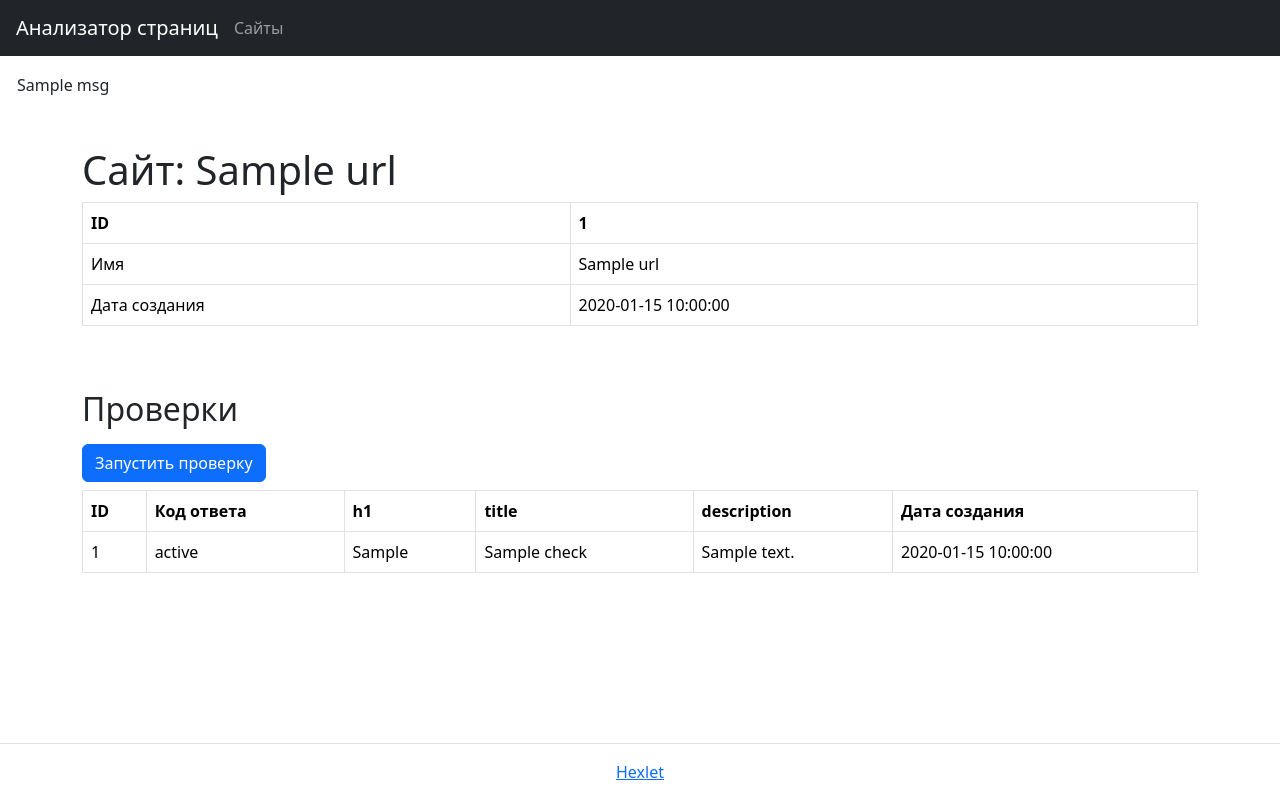
After one commit to MarsBroshok96/python-project-83, a Flask app: template page_analyzer/templates/url.html in a window 1280 px wide. The commit adds this page. Run offline with Flask 2, Linux system fonts and the light colour scheme; the template is opened without the code that fills it: most values are stand-ins (such as "Sample title", 1, 10 or a date in 2020).

Commit message:
Add result of step 3 - refactor htmls, add db_logic, add SQL schema database.sql, fix .env

```diff
--- /dev/null
+++ b/database.sql
@@ -0,0 +1,16 @@
+DROP TABLE IF EXISTS urls;
+CREATE TABLE urls (
+  id bigint PRIMARY KEY GENERATED ALWAYS AS IDENTITY,
+  name VARCHAR(255) UNIQUE NOT NULL,
+  created_at TIMESTAMP NOT NULL
+);
+
+CREATE TABLE url_checks (
+  id bigint PRIMARY KEY GENERATED ALWAYS AS IDENTITY,
+  url_id BIGINT REFERENCES urls (id),
+  status_code VARCHAR(10),
+  h1 TEXT,
+  title TEXT,
+  description TEXT,
+  created_at TIMESTAMP NOT NULL
+);
--- a/page_analyzer/app.py
+++ b/page_analyzer/app.py
@@ -1,7 +1,16 @@
-from flask import (Flask, render_template)
+import os
+from dotenv import load_dotenv
+from flask import (Flask, render_template, url_for,
+                   redirect, request, flash, get_flashed_messages
+                   )
+from validators import url as is_correct
+import page_analyzer.db_logic as db
 
 
+load_dotenv()
+DATABASE_URL = os.getenv('DATABASE_URL')
 app = Flask(__name__)
+app.secret_key = os.getenv('SECRET_KEY')
 
 
 @app.route('/')
@@ -9,3 +18,50 @@ def analyzer():
     return render_template(
         'index.html'
     )
+
+
+@app.get('/urls')
+def urls_get():
+    urls = db.get_urls()
+    return render_template('urls.html', urls=urls)
+
+
+@app.post('/urls')
+def urls_post():
+    input = request.form.to_dict()
+    url = input['url']
+
+    if not is_correct(url):
+        flash('Некорректный URL', 'alert-danger')
+        msgs = get_flashed_messages(with_categories=True)
+
+        return render_template('index.html', url=url, msgs=msgs), 422
+
+    url = db.normalize_url(url)
+    if db.get_id_if_exist(url):
+        old_id = db.get_id_if_exist(url)[0]
+        flash('Страница уже существует', 'alert-info')
+# msgs = get_flashed_messages(with_categories=True)
+
+        return redirect(url_for('get_url', id=old_id))
+
+    new_id = db.add_url(url)[0]
+    if new_id is None:
+        flash('Something wrong', 'alert-danger')
+        msgs = get_flashed_messages(with_categories=True)
+
+        return render_template('index.html', url=url, msgs=msgs), 422
+
+    flash('Страница успешно добавлена', 'alert-success')
+# msgs = get_flashed_messages(with_categories=True)
+
+    return redirect(url_for('get_url', id=new_id))
+
+
+@app.route('/urls/<int:id>')
+def get_url(id):
+    url = db.find_url(id)
+# checks
+    msgs = get_flashed_messages(with_categories=True)
+
+    return render_template('url.html', url=url, msgs=msgs)
--- /dev/null
+++ b/page_analyzer/templates/alert.html
@@ -0,0 +1,7 @@
+{% if msgs %}
+  {% for ctg, msg in msgs %}
+    <div class="alert {{ ctg }}">
+      {{ msg }}
+    </div>
+  {% endfor %}
+{% endif %}
--- /dev/null
+++ b/page_analyzer/templates/base.html
@@ -0,0 +1,31 @@
+<!doctype html>
+<html lang="ru">
+  <head>
+    <meta charset="utf-8">
+    <meta name="viewport" content="width=device-width, initial-scale=1">
+    <title>Анализатор страниц</title>
+    <link href="https://cdn.jsdelivr.net/npm/bootstrap@5.3.0-alpha1/dist/css/bootstrap.min.css" rel="stylesheet" integrity="sha384-GLhlTQ8iRABdZLl6O3oVMWSktQOp6b7In1Zl3/Jr59b6EGGoI1aFkw7cmDA6j6gD" crossorigin="anonymous">
+  </head>
+  <body class="min-vh-100 d-flex flex-column">
+    <header class="flex-shrink-0">
+      <nav class="navbar navbar-expand-md navbar-dark bg-dark px-3">
+        <a class="navbar-brand" href="/">Анализатор страниц</a>
+        <a class="navbarNav navbar-nav nav-item nav-link" href="/urls">Сайты</a>
+      </nav>
+    </header>
+    {% include "alert.html" %}
+    <main class="flex-grow-1">
+      <div class="container-lg mt-3">
+        {% block Content %}{% endblock %}
+      </div>
+    </main>
+    <footer class="border-top py-3 mt-5 flex-shrink-0">
+      <div class="container-lg">
+        <div class="text-center">
+          <a href="https://ru.hexlet.io/">Hexlet</a>
+        </div>
+      </div>
+    </footer>
+    <script src="https://cdn.jsdelivr.net/npm/bootstrap@5.3.0-alpha1/dist/js/bootstrap.bundle.min.js" integrity="sha384-w76AqPfDkMBDXo30jS1Sgez6pr3x5MlQ1ZAGC+nuZB+EYdgRZgiwxhTBTkF7CXvN" crossorigin="anonymous"></script>
+  </body>
+</html>
--- /dev/null
+++ b/page_analyzer/templates/url.html
@@ -0,0 +1,54 @@
+{% extends "base.html" %}
+{% block Content %}
+<h1>Сайт: {{ url.name }}</h1>
+<div class="table-responsive">
+    <table class="table table-bordered table-hover text-nowrap">
+        <thead>
+            <tr>
+                <th>ID</th>
+                <th>{{ url.id }}</th>
+            </tr>
+        </thead>
+        <tbody>
+            <tr>
+                <td>Имя</td>
+                <td>{{ url.name }}</td>
+            </tr>
+            <tr>
+                <td>Дата создания</td>
+                <td>{{ url.created_at }}</td>
+            </tr>
+        </tbody>
+    </table>
+</div>
+<h2 class="mt-5 mb-3">Проверки</h2>
+<form action="/urls/{{ url.id }}/checks" method="post">
+    <input class="btn btn-primary" type="submit" value="Запустить проверку">
+</form>
+<div>
+    <table class="table table-bordered table-hover mt-2" data-test="url" data-test="checks">
+        <thead>
+            <tr>
+                <th>ID</th>
+                <th>Код ответа</th>
+                <th>h1</th>
+                <th>title</th>
+                <th>description</th>
+                <th>Дата создания</th>
+            </tr>
+        </thead>
+        <tbody>
+            {% for check in checks %}
+            <tr>
+                <td>{{ check.id }}</td>
+                <td>{{ check.status }}</td>
+                <td>{{ check.h1 }}</td>
+                <td>{{ check.title }}</td>
+                <td>{{ check.content }}</td>
+                <td>{{ check.date }}</td>
+            </tr>
+            {% endfor %}
+        </tbody>
+    </table>
+</div>
+{% endblock %}
--- a/pyproject.toml
+++ b/pyproject.toml
@@ -11,6 +11,8 @@ python = "^3.10"
 flask = "^2.2.2"
 python-dotenv = "^0.21.0"
 gunicorn = "^20.1.0"
+validators = "^0.20.0"
+psycopg2-binary = "^2.9.5"
 
 
 [tool.poetry.group.dev.dependencies]
```
Also changed, not shown: page_analyzer/db_logic.py (added, +88 -0 lines), page_analyzer/templates/index.html (+13 -13 lines), page_analyzer/templates/urls.html (added, +28 -0 lines), 3 other files.
